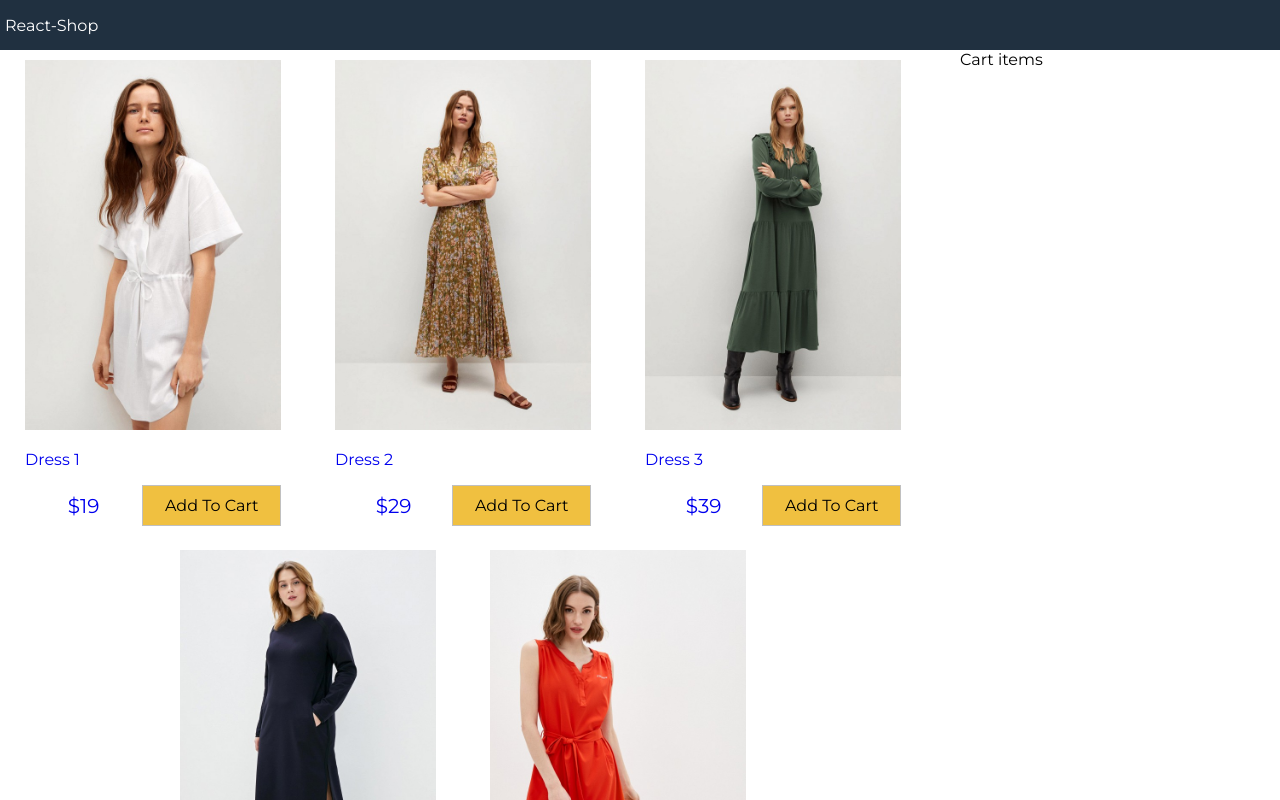
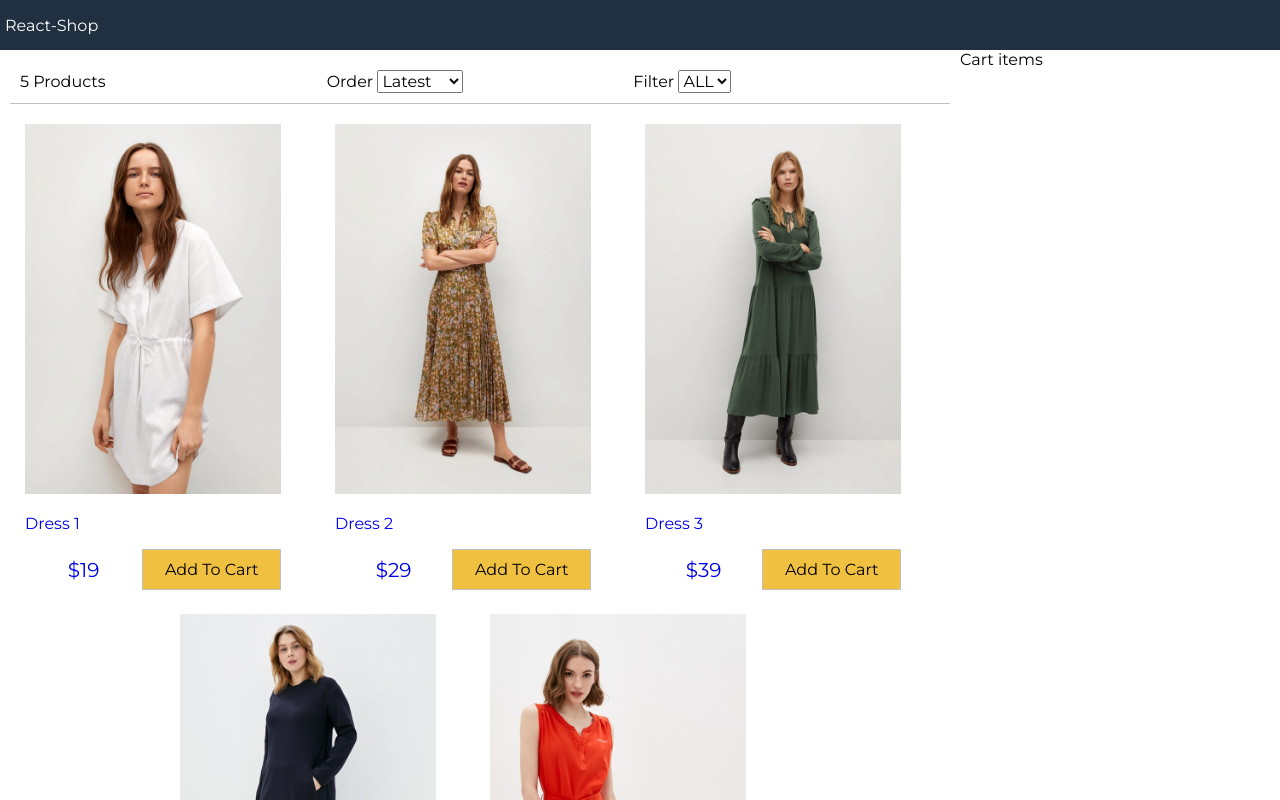
Before and after one commit to AbayKinayat/react-shop, a React (Create React App) app: page / in a window 1280 px wide. Shown: the top 800 px of the page. Built offline with nearby package versions, Linux system fonts and the light colour scheme.

Commit message:
filter-components

```diff
--- a/src/App.js
+++ b/src/App.js
@@ -1,6 +1,7 @@
 
 import React from 'react';
 import './App.css';
+import Filter from './components/Filter';
 import Products from './components/Products';
 import data from './data.json';
 
@@ -14,6 +15,30 @@
       sort: ''
     }
   }
+  sortProducts = (event) => {
+    const sort = event.target.value;
+    this.setState({
+      sort,
+      products: this.state.products.slice().sort((a, b) =>
+        sort === "lowest" ? a.price > b.price ? 1 : -1 :
+          sort === "highest" ? a.price < b.price ? 1 : -1 :
+            a._id < b._id ? 1 : -1
+      )
+    })
+  }
+  filterProducts = (event) => {
+    if (event.target.value === '') {
+      this.setState({
+        size: event.target.value,
+        products: data.products,
+      })
+      return
+    }
+    this.setState({
+      size: event.target.value,
+      products: data.products.filter(product => product.availableSizes.indexOf(event.target.value) >= 0)
+    })
+  }
   render() {
     return (
       <div className="grid-container">
@@ -23,6 +48,13 @@
         <main>
           <div className="content">
             <div className="main">
+              <Filter
+                count={this.state.products.length}
+                size={this.state.size}
+                sort={this.state.sort}
+                filterProducts={this.filterProducts}
+                sortProducts={this.sortProducts}
+              />
               <Products products={this.state.products} />
             </div>
             <div className="sidebar">
--- /dev/null
+++ b/src/components/Filter.js
@@ -0,0 +1,33 @@
+import React, { Component } from 'react'
+
+export default class Filter extends Component {
+  render() {
+    return (
+      <div className="filter">
+        <div className="filter-result">
+          {this.props.count} Products
+        </div>
+        <div className="filter-sort">
+          Order{" "}
+          <select value={this.props.sort} onChange={this.props.sortProducts}>
+            <option>Latest</option>
+            <option value="lowest">Lowest</option>
+            <option value="highest">Highest</option>
+          </select>
+        </div>
+        <div className="filter-size">
+          Filter{" "}
+          <select value={this.props.size} onChange={this.props.filterProducts}>
+            <option value="" >ALL</option>
+            <option value="XS">XS</option>
+            <option value="S">S</option>
+            <option value="M">M</option>
+            <option value="L">L</option>
+            <option value="XL">XL</option>
+            <option value="XXL">XXL</option>
+          </select>
+        </div>
+      </div>
+    )
+  }
+}
--- a/src/index.css
+++ b/src/index.css
@@ -132,3 +132,18 @@
 .button.primary {
   background-color: #f0c040;
 }
+
+/* --- FILTER --- */
+
+.filter {
+  display: flex;
+  justify-content: space-between;
+  align-items: center;
+  margin: 1rem;
+  padding: 1rem;
+  border-bottom: .1rem #c0c0c0 solid;
+}
+
+.filter div {
+  flex: 1;
+}
```
